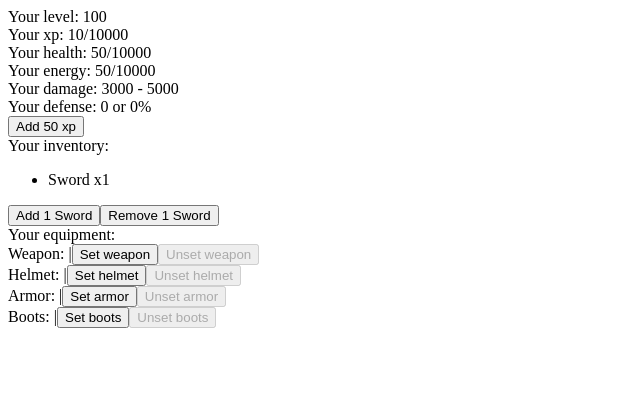
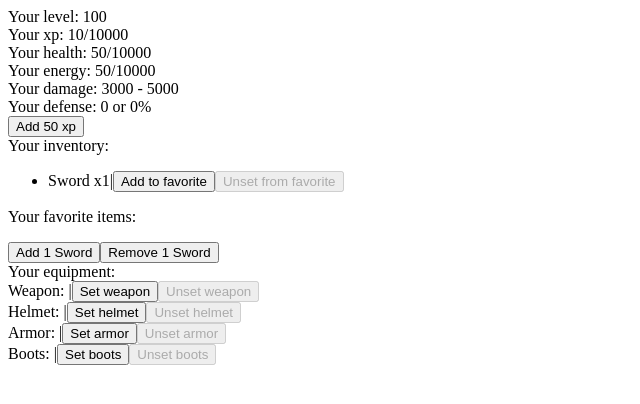
Before and after one commit to dmitrytavern/training-react-rpg-game, a React (Create React App) app: page / in a window 1280 px wide. Both pictures are taken after a click on the button "Add 1 Sword". Shown: the top 404 px of the page, without its empty margins (0-640 px from the left). Built offline with nearby package versions, Linux system fonts and the light colour scheme.

Commit message:
Added PlayerFavorites class

```diff
--- a/src/App.tsx
+++ b/src/App.tsx
@@ -36,6 +36,14 @@ const App = () => {
 
 	const removeItem = () => {
 		player.inventory.removeItem(1, 1)
+	}
+
+	const addItemToFavorite = (id: number) => {
+		player.favorites.setItem(id)
+	}
+
+	const unsetItemFromFavorite = (id: number) => {
+		player.favorites.unsetItem(id)
 	}
 
 
@@ -87,8 +95,24 @@ const App = () => {
 			<div>Your inventory: </div>
 			<ul>
 				{inventory.map((item, i) => (
-					<li key={i}>{item.item.name} x{item.getQuantity()}</li>
+					<li key={i}>
+						<span>{item.item.name} x{item.getQuantity()}</span>
+						|
+						<button onClick={() => addItemToFavorite(item.id)} disabled={player.favorites.exists(item.id)}>Add to favorite</button>
+						<button onClick={() => unsetItemFromFavorite(item.id)} disabled={!player.favorites.exists(item.id)}>Unset from favorite</button>
+					</li>
 				))}
+			</ul>
+
+			<div>Your favorite items: </div>
+			<ul>
+				{player.favorites.getItems().map((id, i) => {
+					const item = player.inventory.getItem(id)
+					if (!item) return null
+					return (
+						<li key={i}>{item.item.name} x{item.getQuantity()}</li>
+					)
+				})}
 			</ul>
 
 			<button onClick={addItem}>Add 1 Sword</button>
--- a/src/store/Player/Player.ts
+++ b/src/store/Player/Player.ts
@@ -6,6 +6,7 @@ import PlayerEnergy from "../PlayerEnergy"
 import PlayerDefense from "../PlayerDefense"
 import PlayerInventory from "../PlayerInventory"
 import PlayerEquipment from "../PlayerEquipment"
+import PlayerFavorites from "../PlayerFavorites"
 
 class Player {
 	public readonly level: PlayerLevel
@@ -15,6 +16,7 @@ class Player {
 	public readonly defense: PlayerDefense
 	public readonly inventory: PlayerInventory
 	public readonly equipment: PlayerEquipment
+	public readonly favorites: PlayerFavorites
 
 	constructor() {
 		this.level = new PlayerLevel(100, 10)
@@ -24,6 +26,7 @@ class Player {
 		this.defense = new PlayerDefense()
 		this.inventory = new PlayerInventory()
 		this.equipment = new PlayerEquipment()
+		this.favorites = new PlayerFavorites()
 
 		this.initPlayerHealth()
 		this.initPlayerDamage()
--- /dev/null
+++ b/src/store/PlayerFavorites/PlayerFavorites.ts
@@ -0,0 +1,32 @@
+import {makeAutoObservable} from 'mobx'
+
+class PlayerFavorites {
+	private readonly ids: number[]
+
+	constructor() {
+		this.ids = []
+
+		makeAutoObservable(this)
+	}
+
+	public getItems(): number[] {
+		return this.ids
+	}
+
+	public setItem(itemId: number): void {
+		this.ids.push(itemId)
+	}
+
+	public unsetItem(itemId: number): void {
+		const index = this.ids.findIndex((x) => x === itemId)
+		if (index !== -1) {
+			this.ids.splice(index, 1)
+		}
+	}
+
+	public exists(itemId: number): boolean {
+		return this.ids.includes(itemId)
+	}
+}
+
+export default PlayerFavorites
--- /dev/null
+++ b/src/store/PlayerFavorites/index.ts
@@ -0,0 +1 @@
+export { default } from './PlayerFavorites'
```
Also changed, not shown: 1 other file (tests, documents, lock files or other folders).
